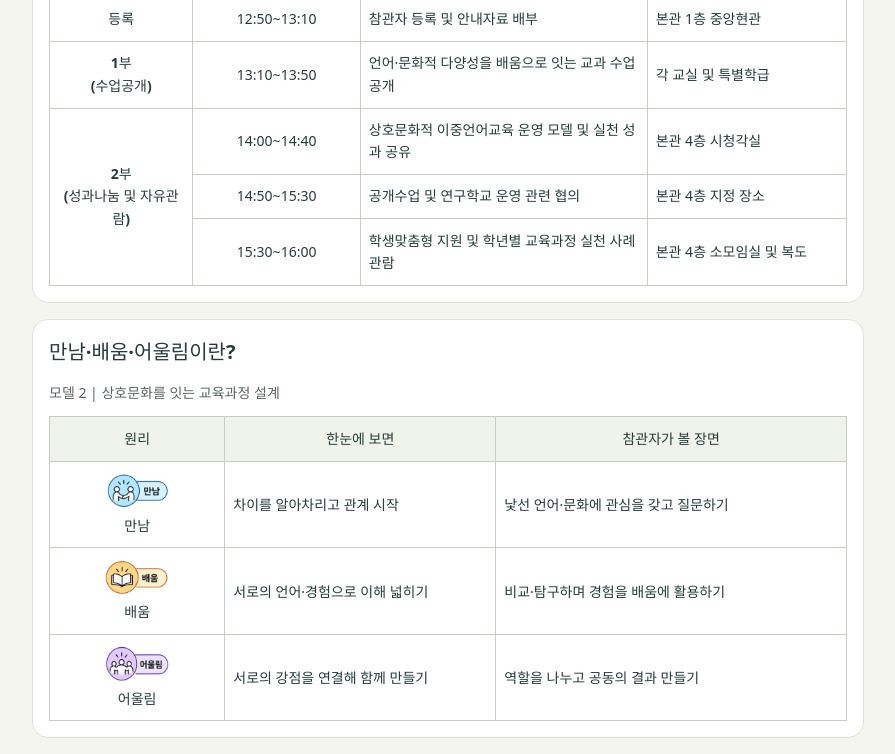
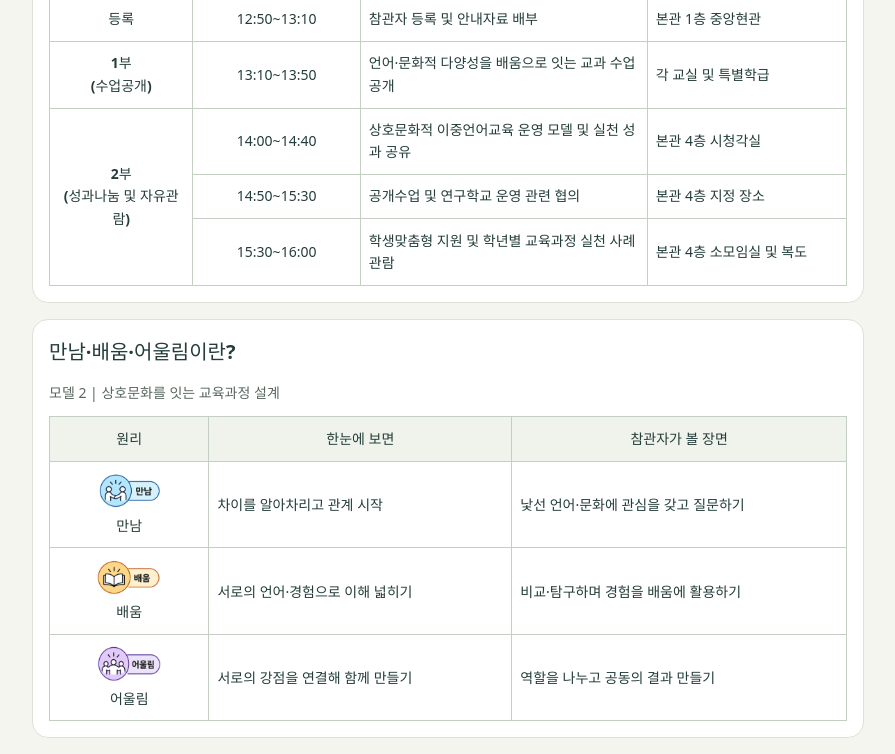
Before and after one commit to sb5894/as-open-class, a website built with Vite: page index.html in a window 1280 px wide. Both pictures are taken after a click on the link "만남·배움·어울림". Shown: the part 832-1586 px from the top of the page, without its empty margins (192-1087 px from the left). Built offline with nearby package versions, Linux system fonts and the light colour scheme.

Commit message:
Smooth model navigation and refine word wrapping and room widths

```diff
--- a/src/components/floor-guide.ts
+++ b/src/components/floor-guide.ts
@@ -175,7 +175,8 @@ function mountResponsivePlan(region: HTMLElement, plan: FloorPlan, selected?: st
         const upperStair = rooms.find(item => item.kind === 'stairs' && item.y === 30)!;
         const start = (x(elevator.x) + x(elevator.x + elevator.width)) / 2 + Math.max(28, x(elevator.x + elevator.width) - x(elevator.x)) / 2;
         const end = (x(upperStair.x) + x(upperStair.x + upperStair.width)) / 2 - Math.max(18, x(upperStair.x + upperStair.width) - x(upperStair.x)) / 2;
-        rw=(end-start)/korean.length;rx=start+korean.indexOf(room)*rw;
+        const ratios = [1.1, .9, .9, 1.1], index = korean.indexOf(room), unit = (end - start) / korean.length;
+        rw = unit * ratios[index]; rx = start + unit * ratios.slice(0, index).reduce((sum, ratio) => sum + ratio, 0);
       } else if(!room.spaceId && room.kind!=='room' && room.y<166) {
         const minimum=room.kind==='elevator'?28:18;
         rx-=Math.max(0,minimum-rw)/2;rw=Math.max(minimum,rw);
--- a/src/components/model-two.ts
+++ b/src/components/model-two.ts
@@ -1,4 +1,13 @@
 import { el } from './ui';
+
+function descriptionCell(text: string) {
+  const cell = el('td');
+  text.split(' ').forEach((word, index) => {
+    if (index) cell.append(document.createTextNode(' '));
+    cell.append(el('span', word));
+  });
+  return cell;
+}
 
 /** Model 2 wording and images provided by the school on 2026-10-20. */
 export function createModelTwo() {
@@ -19,7 +28,7 @@ export function createModelTwo() {
     const step = el('tr'); step.setAttribute('aria-label', name);
     const image = el('img'); image.src = `/assets/model2/${asset}.png`; image.alt = ''; image.loading = 'lazy'; image.width = 183; image.height = 110;
     const principle = el('th'); principle.scope = 'row'; principle.append(image, el('span', name));
-    step.append(principle, el('td', summary), el('td', observation)); body.append(step);
+    step.append(principle, descriptionCell(summary), descriptionCell(observation)); body.append(step);
   }
   table.append(head, body); section.append(table);
   return section;
--- a/src/main.ts
+++ b/src/main.ts
@@ -106,6 +106,16 @@ document.addEventListener('click', event => {
   const anchor = (event.target as Element).closest('a[href]');
   if (!anchor || event.button !== 0 || event.metaKey || event.ctrlKey || event.shiftKey || event.altKey || anchor.getAttribute('target')) return;
   const target = new URL(anchor.getAttribute('href')!, window.location.href);
+  if (anchor.classList.contains('model-two-link')) {
+    const description = document.getElementById('model-two');
+    if (description) {
+      event.preventDefault();
+      if (window.location.hash !== target.hash) history.pushState(null, '', target.href);
+      description.focus({ preventScroll: true });
+      description.scrollIntoView({ behavior: window.matchMedia('(prefers-reduced-motion: reduce)').matches ? 'instant' : 'smooth', block: 'start' });
+      return;
+    }
+  }
   if (target.origin !== window.location.origin || target.hash) return;
   event.preventDefault(); history.pushState(null, '', target.href); window.scrollTo(0, 0); render();
 });
--- a/src/styles.css
+++ b/src/styles.css
@@ -29,10 +29,11 @@ main:focus { outline: none; }
 .model-two:focus { outline: none; }
 .model-two-table { width: 100%; table-layout: fixed; border-collapse: collapse; font-size: .875rem; line-height: 1.65; }
 .model-two-table caption { text-align: left; color: #59665e; margin-bottom: .75rem; }
-.model-two-table th, .model-two-table td { padding: .65rem .5rem; border: 1px solid #c5cec3; overflow-wrap: anywhere; }
+.model-two-table th, .model-two-table td { padding: .65rem .5rem; border: 1px solid #c5cec3; word-break: keep-all; overflow-wrap: normal; }
+.model-two-table td span { white-space: nowrap; }
 .model-two-table thead th { background: #f0f3eb; }
-.model-two-table thead th:first-child { width: 22%; }
-.model-two-table thead th:nth-child(2) { width: 34%; }
+.model-two-table thead th:first-child { width: 20%; }
+.model-two-table thead th:nth-child(2) { width: 38%; }
 .model-two-table tbody th { text-align: center; }
 .model-two-table img { display: block; width: 64px; max-width: 100%; height: auto; margin: 0 auto .2rem; }
 .model-two-table tbody th span { display: block; }
```
Also changed, not shown: docs/결정 기록.md (+6 -0 lines), docs/진행 현황.md (+8 -0 lines), tests/browser/feedback-1020.e2e.ts (+8 -0 lines), tests/browser/floor-guide.e2e.ts (+2 -2 lines).
